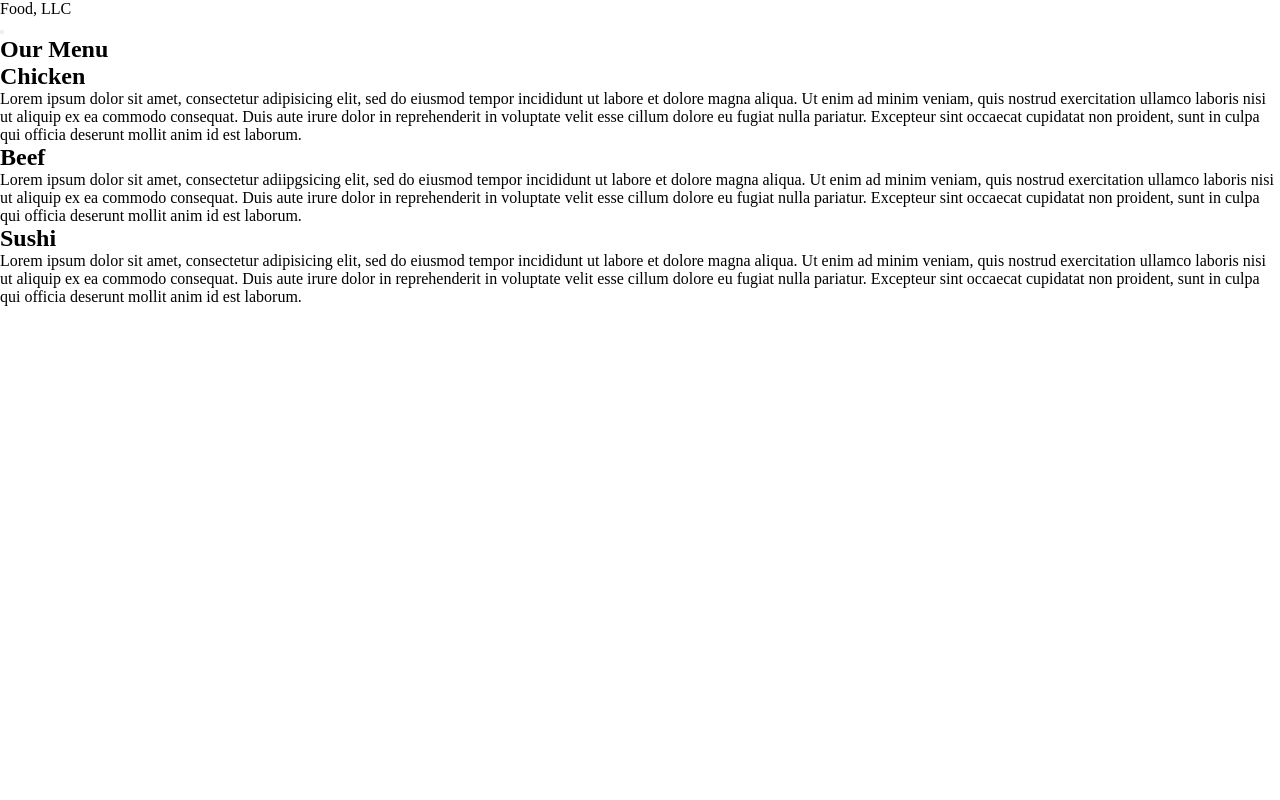
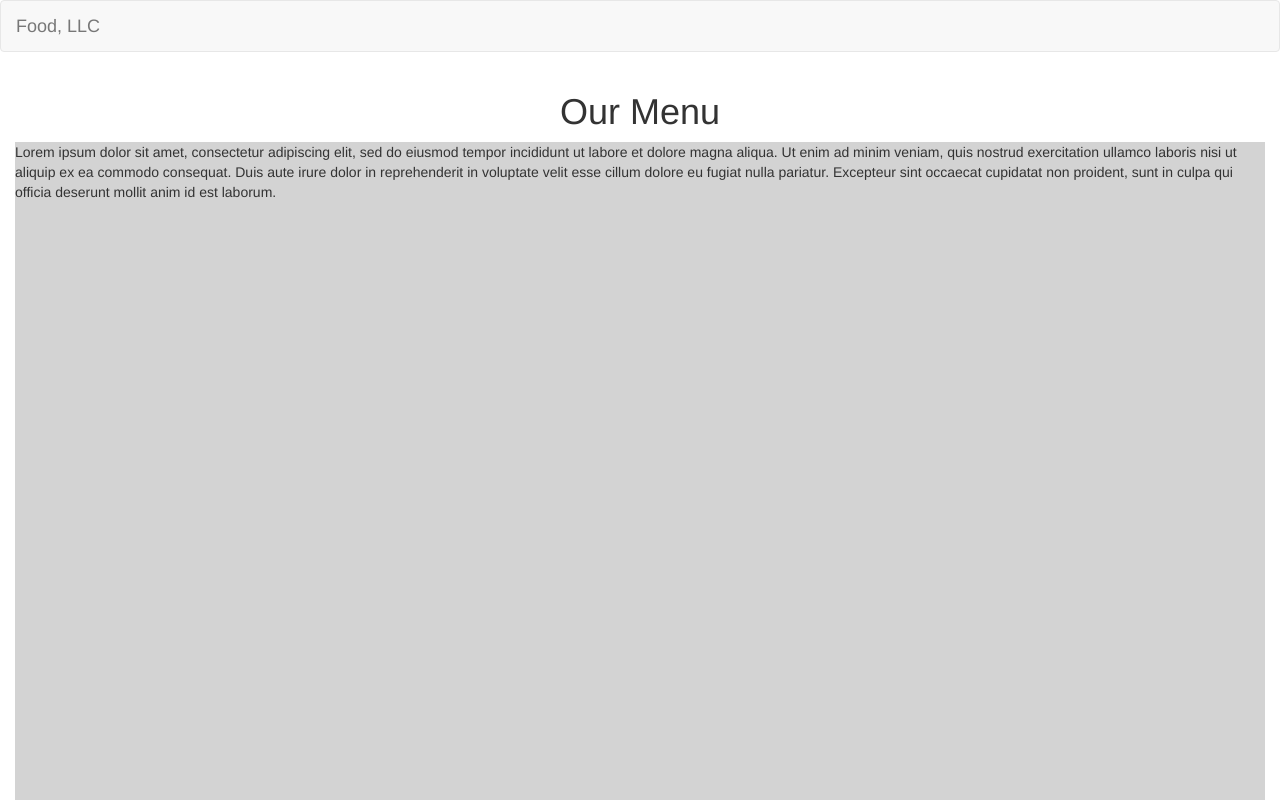
Before and after one commit to helalahmed03/module-3-solution, a plain HTML site: page index.html in a window 1280 px wide. Shown: the top 800 px of the page. Drawn offline with Linux system fonts and the light colour scheme; files that its build step writes are made by us from their sources.

Commit message:
Update index.html

```diff
--- a/index.html
+++ b/index.html
@@ -1,59 +1,57 @@
-<!DOCTYPE html>
-<html>
-<head>
-  <title>Assignment Solution for Module 2</title>
-  <link rel="stylesheet" type="text/css" href="css/styles.css">
-  <meta name="viewport" content="width=device-width, initial-scale=1">
-</head>
+<!doctype html>
+<html lang="en">
+  <head>
+    <meta charset="utf-8">
+    <meta http-equiv="X-UA-Compatible" content="IE=edge">
+    <meta name="viewport" content="width=device-width, initial-scale=1">
+
+    <!-- HTML5 shim and Respond.js for IE8 support of HTML5 elements and media queries -->
+    <!-- WARNING: Respond.js doesn't work if you view the page via file:// -->
+    <!--[if lt IE 9]>
+      <script src="https://oss.maxcdn.com/html5shiv/3.7.2/html5shiv.min.js"></script>
+      <script src="https://oss.maxcdn.com/respond/1.4.2/respond.min.js"></script>
+    <![endif]-->
+
+    <title>Assignment solution for module 3</title>
+    <link rel="stylesheet" href="css/bootstrap.min.css">
+    <link rel="stylesheet" href="css/styles.css">
+  </head>
 <body>
   <header>
     <nav id="header-nav" class="navbar navbar-default">
       <div class="container-fluid">
         <div class="navbar-brand">Food, LLC</div>
-         <button type="button" class="navbar-toggle collapsed visible-xs"
+        <button type="button" class="navbar-toggle collapsed visible-xs"
                   data-toggle="collapse" data-target="#collapsable-nav"
                   aria-expanded="false">
+          <span class="sr-only">Toggle navigation</span>
+          <span class="icon-bar"></span>
+          <span class="icon-bar"></span>
+          <span class="icon-bar"></span>
         </button>
       </div>
+      <div id="collapsable-nav" class="collapse navbar-collapse">
+         <ul id="nav-list" class="nav navbar-nav visible-xs text-center">
+          <li> Chicken</li>
+          <li> Beef</li>
+          <li> Sushi</li>
+        <ul>
+      </div>
+    </nav>
+  </header>
 
-  <h1>Our Menu</h1>
+  <div class="container-fluid">
+    <h1 class="text-center">Our Menu</h1>
+    <section class="tall-section xs-col-12">
+      <p>
+        Lorem ipsum dolor sit amet, consectetur adipiscing elit, sed do eiusmod tempor incididunt ut labore et dolore magna aliqua. Ut enim ad minim veniam, quis nostrud exercitation ullamco laboris nisi ut aliquip ex ea commodo consequat. Duis aute irure dolor in reprehenderit in voluptate velit esse cillum dolore eu fugiat nulla pariatur. Excepteur sint occaecat cupidatat non proident, sunt in culpa qui officia deserunt mollit anim id est laborum.
+      </p>
+    </section>
+  </div>
 
-  <div class="row">
-    <div class="col-lg-4 col-md-6">
-      <div class="menu-item">
-        <h2 class="menu-item-title chicken">Chicken</h2>
-        <p class="menu-item-description">Lorem ipsum dolor sit amet, consectetur adipisicing elit, sed do eiusmod
-        tempor incididunt ut labore et dolore magna aliqua. Ut enim ad minim veniam,
-        quis nostrud exercitation ullamco laboris nisi ut aliquip ex ea commodo
-        consequat. Duis aute irure dolor in reprehenderit in voluptate velit esse
-        cillum dolore eu fugiat nulla pariatur. Excepteur sint occaecat cupidatat non
-        proident, sunt in culpa qui officia deserunt mollit anim id est laborum.</p>
-      </div>
-    </div>
-
-    <div class="col-lg-4 col-md-6">
-      <div class="menu-item">
-        <h2 class="menu-item-title beef">Beef</h2>
-        <p class="menu-item-description">Lorem ipsum dolor sit amet, consectetur adiipgsicing elit, sed do eiusmod
-        tempor incididunt ut labore et dolore magna aliqua. Ut enim ad minim veniam,
-        quis nostrud exercitation ullamco laboris nisi ut aliquip ex ea commodo
-        consequat. Duis aute irure dolor in reprehenderit in voluptate velit esse
-        cillum dolore eu fugiat nulla pariatur. Excepteur sint occaecat cupidatat non
-        proident, sunt in culpa qui officia deserunt mollit anim id est laborum.</p>
-      </div>
-    </div>
-
-    <div class="col-lg-4 col-md-12">
-      <div class="menu-item">
-        <h2 class="menu-item-title sushi">Sushi</h2>
-        <p class="menu-item-description">Lorem ipsum dolor sit amet, consectetur adipisicing elit, sed do eiusmod
-        tempor incididunt ut labore et dolore magna aliqua. Ut enim ad minim veniam,
-        quis nostrud exercitation ullamco laboris nisi ut aliquip ex ea commodo
-        consequat. Duis aute irure dolor in reprehenderit in voluptate velit esse
-        cillum dolore eu fugiat nulla pariatur. Excepteur sint occaecat cupidatat non
-        proident, sunt in culpa qui officia deserunt mollit anim id est laborum.</p>
-      </div>
-    </div>
-  </div>
+  <!-- jQuery (Bootstrap JS plugins depend on it) -->
+  <script src="js/jquery-1.11.3.min.js"></script>
+  <script src="js/bootstrap.min.js"></script>
+  <script src="js/script.js"></script>
 </body>
 </html>
```
